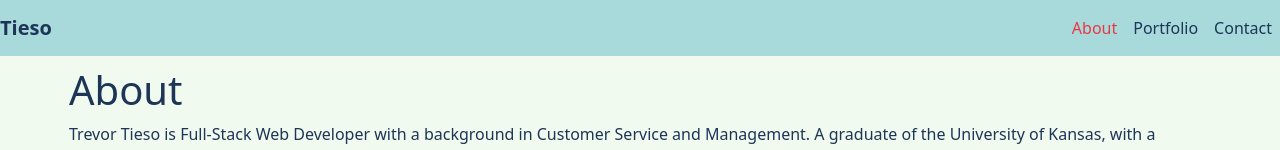
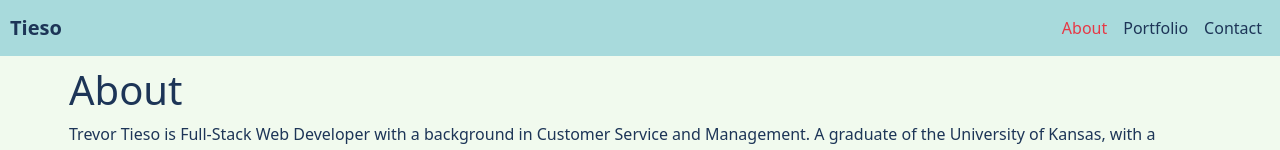
Before and after one commit to tj-tieso/portfolio, a React (Create React App) app: page / in a window 1280 px wide. Shown: the top 150 px of the page. Built offline with nearby package versions, Linux system fonts and the light colour scheme.

Commit message:
portfolio styling

```diff
--- a/src/components/Contact/index.js
+++ b/src/components/Contact/index.js
@@ -1,5 +1,6 @@
 import React, { useState } from "react";
 import { validateEmail } from "../../utils/helpers";
+// import Form from "react-bootstrap/Form";
 
 function ContactForm() {
   // set default values of state
--- a/src/components/NavComp/index.js
+++ b/src/components/NavComp/index.js
@@ -1,6 +1,5 @@
 import React, { useEffect } from "react";
 import { capitalizeFirstLetter } from "../../utils/helpers";
-
 import Nav from "react-bootstrap/Nav";
 import Navbar from "react-bootstrap/Navbar";
 import "bootstrap/dist/css/bootstrap.min.css";
@@ -14,7 +13,11 @@ function NavComp(props) {
   }, [currentNavCategory]);
 
   return (
-    <Navbar bg="secondary" expand="sm">
+    <Navbar
+      style={{ paddingLeft: 10, paddingRight: 10 }}
+      bg="secondary"
+      expand="sm"
+    >
       <Navbar.Brand className="text-dark" data-testid="link" href="/">
         Tieso
       </Navbar.Brand>
--- a/src/components/Portfolio/index.js
+++ b/src/components/Portfolio/index.js
@@ -54,6 +54,7 @@ function Portfolio() {
       {projects.map((project) => (
         <Card className="projectContainer" key={project.name}>
           <Card.Body className="bg-light p-2">
+            <Card.Header>
               <Card.Title className="d-flex justify-content-between align-items-center">
                 <a href={project.link} target="_blank" rel="noreferrer">
                   {project.name}
@@ -62,6 +63,7 @@ function Portfolio() {
                   <img alt="github icon" src={GitHubMark} />{" "}
                 </a>
               </Card.Title>{" "}
+            </Card.Header>
             <Card.Text>{project.description}</Card.Text>
           </Card.Body>
           <Card.Img
--- a/src/index.css
+++ b/src/index.css
@@ -50,60 +50,14 @@ a:hover {
   text-decoration: underline;
 }
 
-.nav-container {
-  background-color: var(--secondary);
-  padding: 0.5rem;
-}
-
-/* .portfolioBackdrop {
-  display: flex;
-  align-items: stretch;
-  border: 2px solid var(--secondary);
-  border-radius: 10px;
-  background-image: url("../src/assets/cover/heroImg.jpg");
-} */
-
-/* .projectContainer {
-  margin: 0.5rem;
-  border: 4px solid var(--accent-primary);
-  border-radius: 10px;
-  box-shadow: 5px 5px 5px rgba(0, 0, 0, 0.5);
-  background-color: var(--primary);
-  width: 90%;
-} */
-
-/* .projectTitle {
-  color: var(--accent-secondary);
-}
-
-.projectBackgroundImg {
-  display: block;
-  border-radius: 5px 5px 0px 0px;
-  margin-left: auto;
-  margin-right: auto;
-  width: 100%;
-}
-
-.projectTitle {
-  border-top: 2px solid var(--accent-primary);
-}
-
-h3 a {
-  color: var(--accent-secondary);
-} */
-
 .navActive {
   color: var(--accent-primary);
-}
-
-.homeActive {
-  color: var(--accent-primary);
-}
-
-.homeDefault {
-  color: var(--primary);
 }
 
 .nav-list {
   margin-left: auto;
 }
+
+.projectContainer {
+  margin: 1rem;
+}
```
Lines whose indentation alone changed are shown as unchanged.
